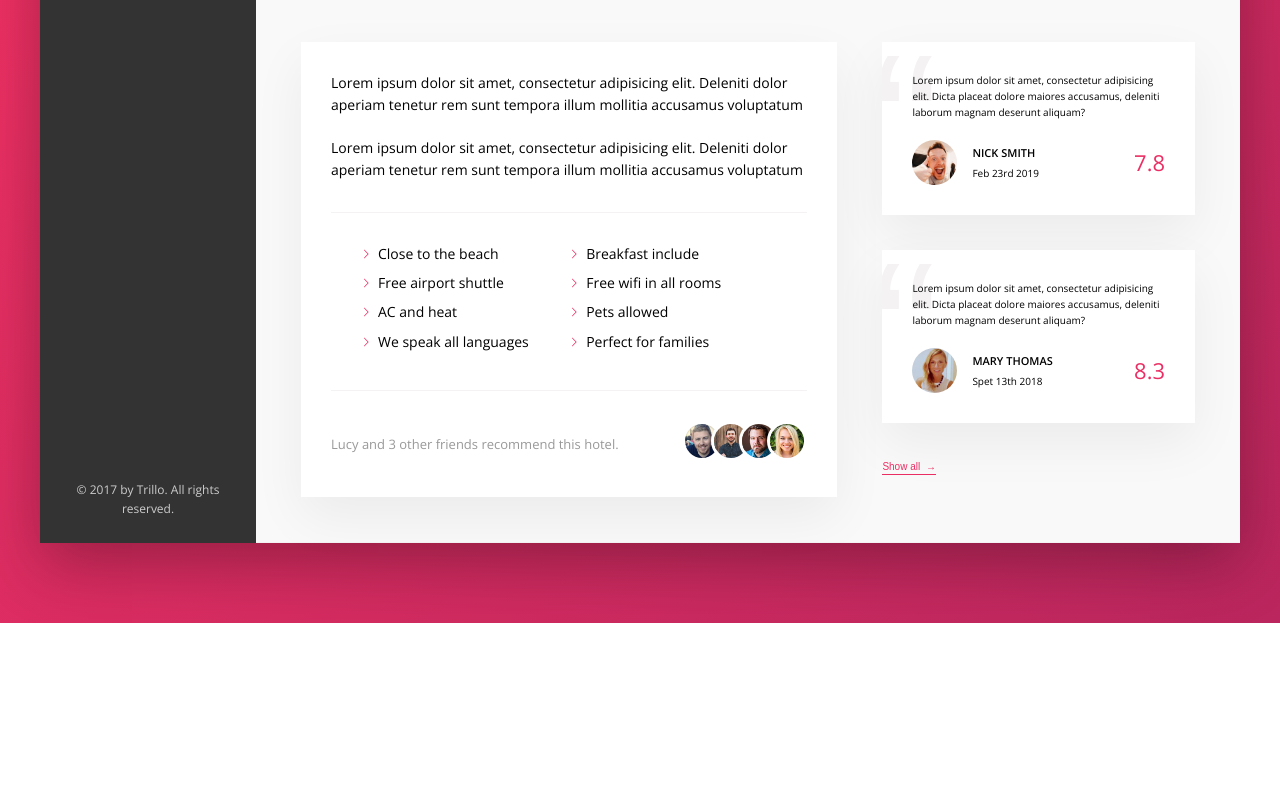
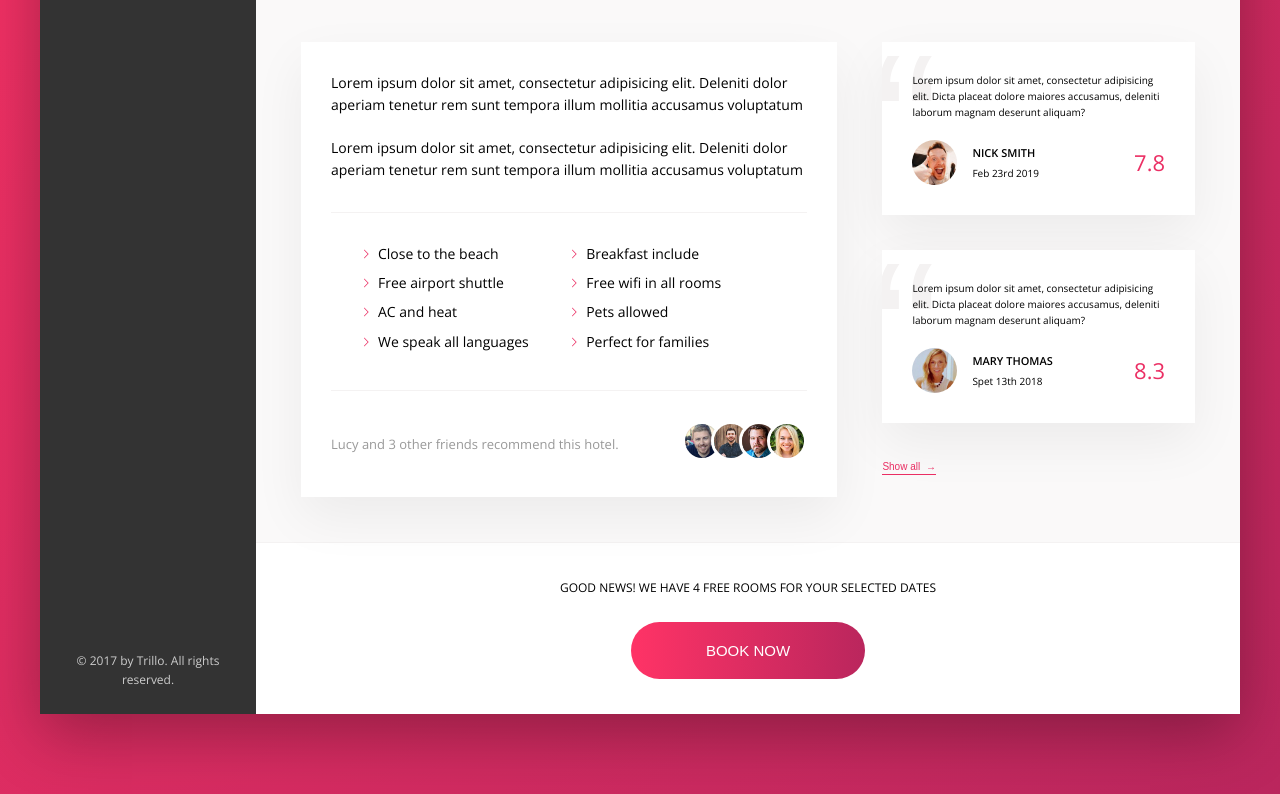
Before and after one commit to waysideoff/Trillo-Project, a website: page index.html in a window 1280 px wide. Shown: the part 605-1399 px from the top of the page. Before the commit the page ends 1228 px from the top, so only its background shows below. Drawn offline with nearby package versions, Linux system fonts and the light colour scheme.

Commit message:
created cta section

```diff
--- a/index.html
+++ b/index.html
@@ -197,10 +197,17 @@
                             </figure>
 
                             <button class="btn-inline">Show all <span>&rarr;</span></button>
-
                         </div>
                     </div>
-
+                    <div class="cta">
+                            <h2 class="cta__book-now">
+                                Good news! We have 4 free rooms for your selected dates
+                            </h2>
+                            <button class="btn">
+                                <span class="btn__visible">Book now</span>
+                                <span class="btn__invisible">Only 4 rooms left</span>
+                            </button>
+                        </div>
                 </main>
             </div>
         </div>
--- a/sass/components.scss
+++ b/sass/components.scss
@@ -450,3 +450,68 @@
 		z-index: 1;
 	}
 }
+
+
+///////////////////////////////////
+// CALL TO ACTION
+.cta {
+	padding:3.5rem 0;
+	text-align: center;
+
+	&__book-now {
+		font-size: 1.2rem;
+		font-weight: 300;
+		text-transform: uppercase;
+		margin-bottom: 2.5rem;
+	}
+}
+
+///////////////////////////////////
+// CALL TO ACTION
+.btn {
+	font-size: 1.5rem;
+	border: none;
+	font-weight: 300;
+	text-transform: uppercase;
+	border-radius: 100px;
+	background-image: linear-gradient(to right, var(--color-primary-light), var(--color-primary-dark));
+	color: #fff;
+	position: relative;
+	overflow: hidden;
+	cursor: pointer;
+
+	& > * {
+		display: inline-block;
+		height: 100%;
+		width: 100%;
+		transition: all .2s;
+	}
+
+	&__visible {
+		padding: 2rem 7.5rem;
+	}
+
+	&__invisible {
+		position: absolute;
+		padding: 2rem 0;
+		left: 0;
+		top: -100%;
+	}
+
+	&:hover {
+		background-image: linear-gradient(to left, var(--color-primary-light), var(--color-primary-dark));
+	}
+
+	&:hover &__visible {
+		transform: translateY(100%);
+	}
+
+	&:hover &__invisible {
+		top: 0;
+	}
+
+	&:focus {
+		outline: none;
+		animation: pulsate 1s infinite;
+	}
+}
```
Also changed, not shown: css/style.css.
